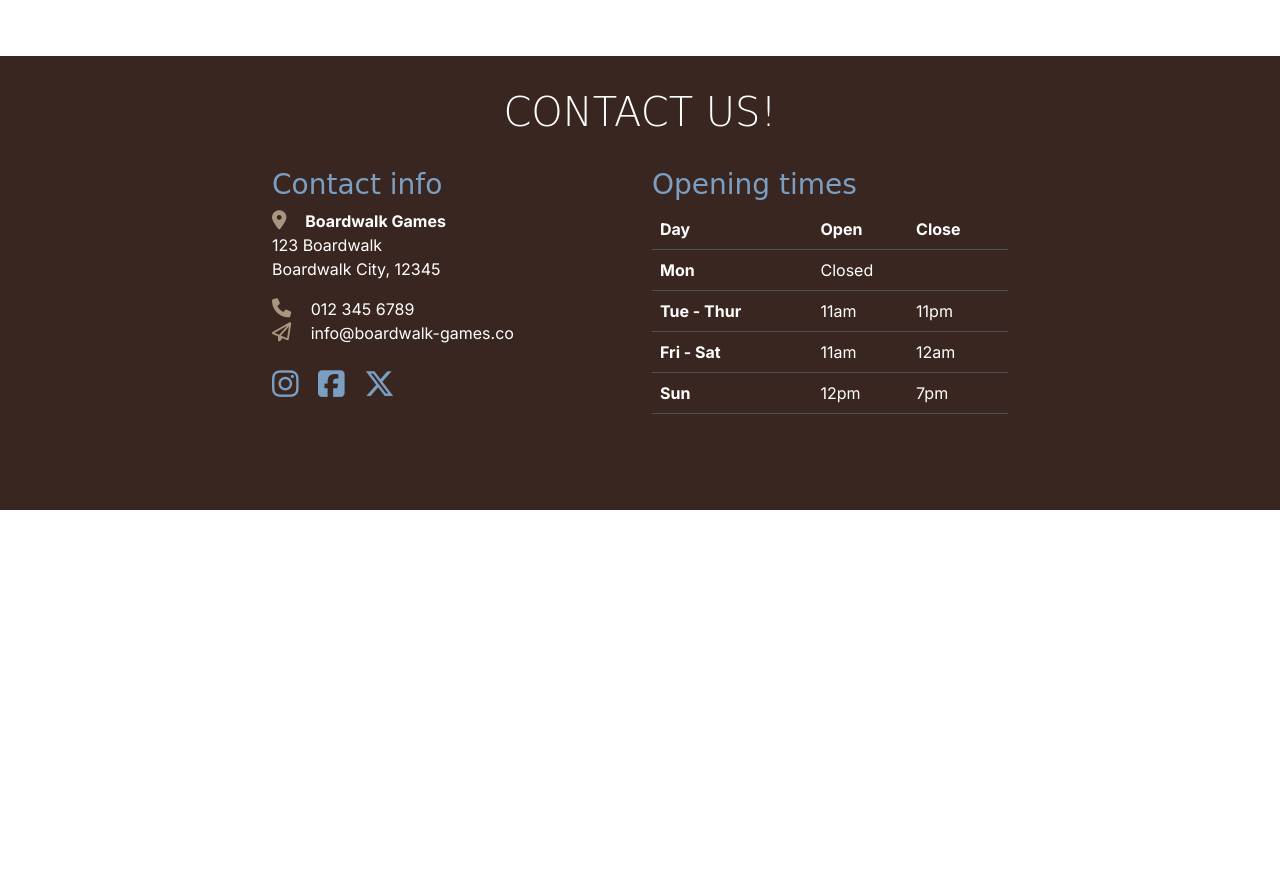
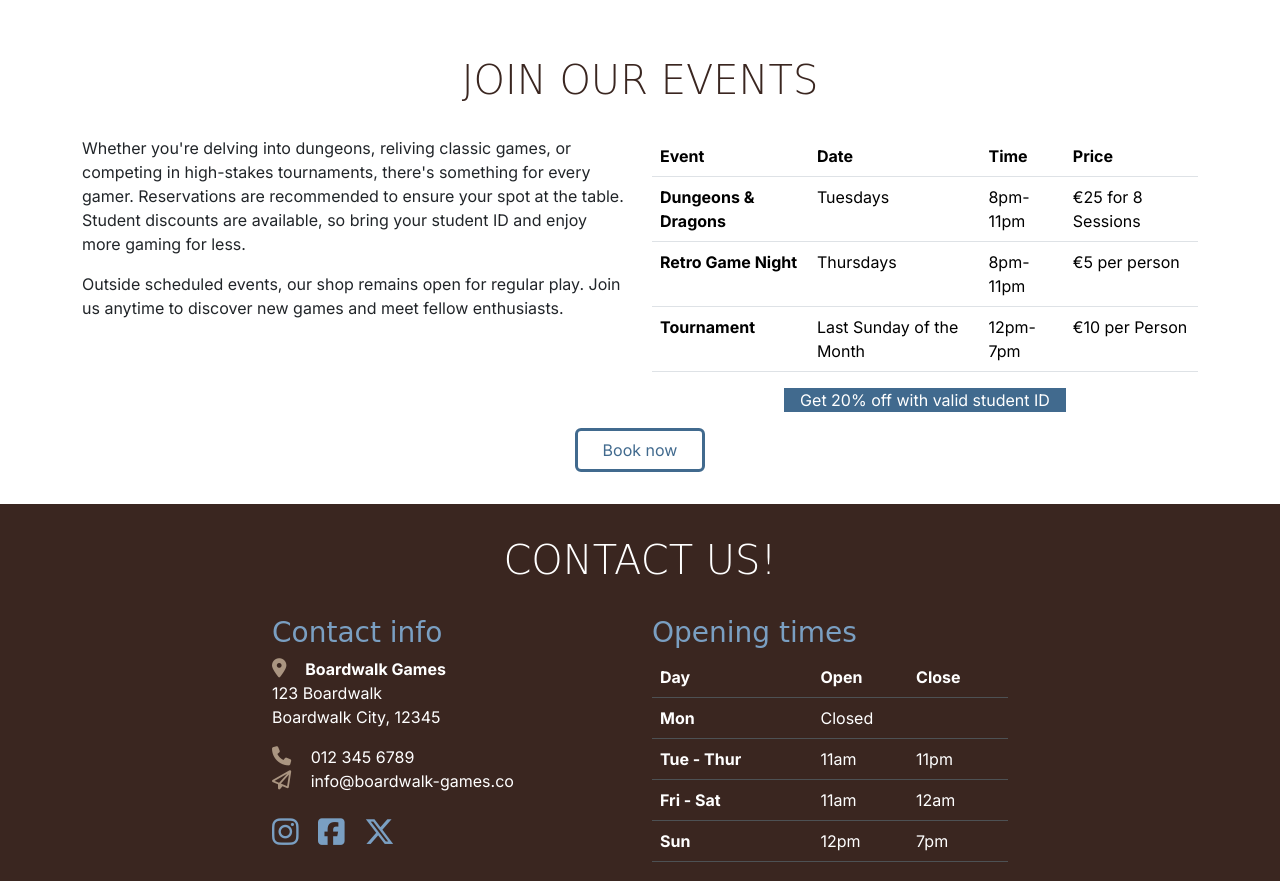
Before and after one commit to alancoomeynts-hub/boardwalk-games, a plain HTML site: page index.html in a window 1280 px wide. Shown: the part 1120-2001 px from the top of the page. Before the commit the page ends 1630 px from the top, so only its background shows below. Drawn offline with nearby package versions, Linux system fonts and the light colour scheme; a web font is replaced by a local one.

Commit message:
Add Events Section

```diff
--- a/assets/css/style.css
+++ b/assets/css/style.css
@@ -90,6 +90,14 @@ h2 {
 #services .card {
     margin-bottom: 1.5rem;
 }
+/*Events*/
+
+#voucher-paragraph{
+    width: fit-content;
+    background-color: var(--highlight-color);
+    color: white;
+    padding: 0 1rem;
+}
 
 /* Game library cards */
 
@@ -134,9 +142,11 @@ h2 {
     background-color: transparent;
 }
 
-/* grid visualisation CSS for testing */
 
-/* .container,
+
+/*grid visualisation CSS for testing */
+/*
+.container,
 .row {
     border: 2px solid black;
 }
--- a/index.html
+++ b/index.html
@@ -41,7 +41,10 @@
                         <a class="nav-link active" aria-current="page" href="index.html">Home</a>
                     </li>
                     <li class="nav-item">
-                        <a class="nav-link" href="#">Services</a>
+                        <a class="nav-link" href="#services">Services</a>
+                    </li>
+                    <li class="nav-item">
+                        <a class="nav-link" href="#events">Events</a>
                     </li>
                     <li class="nav-item">
                         <a class="nav-link" href="game-library.html">Games</a>
@@ -191,6 +194,62 @@
                 </div>
             </div>
         </section>
+
+        <!--Events-->
+        <section id="events" class="container section">
+            <div class="row">
+                <div class="col-12 text-center">
+                    <h2 class="display-6">Join Our Events</h2>
+                </div>
+                <div class="col-12 col-xl-6">
+                    <p>Whether you're delving into dungeons, reliving classic games, or competing in high-stakes
+                        tournaments, there's something for every gamer. Reservations are recommended to ensure your spot
+                        at the table. Student discounts are available, so bring your student ID and enjoy more gaming
+                        for less.</p>
+                    <p>Outside scheduled events, our shop remains open for regular play. Join us anytime to discover new
+                        games and meet fellow enthusiasts.</p>
+
+                </div>
+                <div class="col-12 col-xl-6">
+                    <table class="table table-hover">
+                        <thead>
+                            <tr>
+                                <th scope="col">Event</th>
+                                <th scope="col">Date</th>
+                                <th scope="col">Time</th>
+                                <th scope="col">Price</th>
+                            </tr>
+                        </thead>
+                        <tbody>
+                            <tr>
+                                <th scope="row">Dungeons & Dragons</th>
+                                <td>Tuesdays</td>
+                                <td>8pm-11pm</td>
+                                <td>€25 for 8 Sessions</td>
+                            </tr>
+                            <tr>
+                                <th scope="row">Retro Game Night</th>
+                                <td>Thursdays</td>
+                                <td>8pm-11pm</td>
+                                <td>€5 per person</td>
+                            </tr>
+                            <tr>
+                                <th scope="row">Tournament</th>
+                                <td>Last Sunday of the Month</td>
+                                <td>12pm-7pm</td>
+                                <td>€10 per Person</td>
+                            </tr>
+                        </tbody>
+                    </table>
+                    <p id="voucher-paragraph" class="mx-auto">Get 20% off with valid student ID</p>
+                </div>
+
+
+                <div class="col-12 text-center">
+                    <a href="booking.html" class="btn custom-button-outline">Book now</a>
+                </div>
+            </div>
+        </section>
     </main>
 
     <!-- Footer / contact section -->
```
Also changed, not shown: booking.html (+4 -1 lines), game-library.html (+4 -1 lines).
